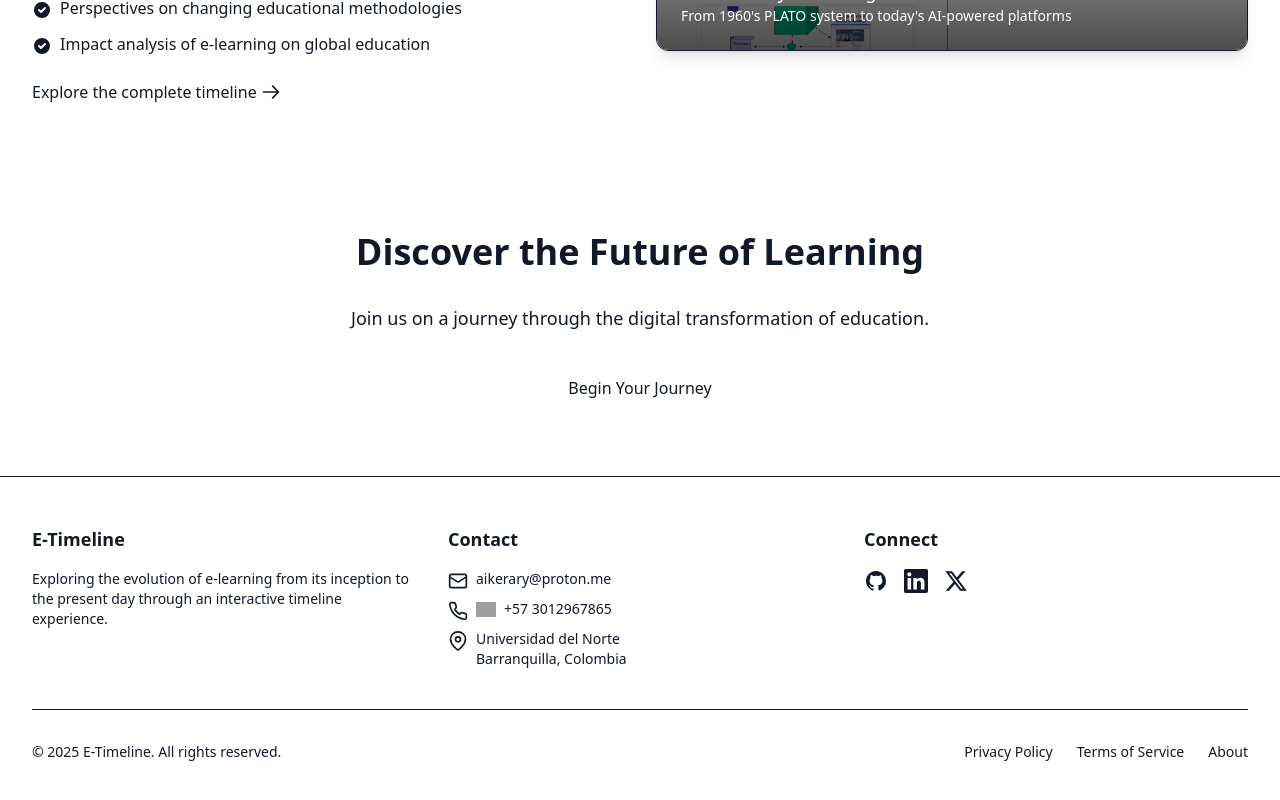
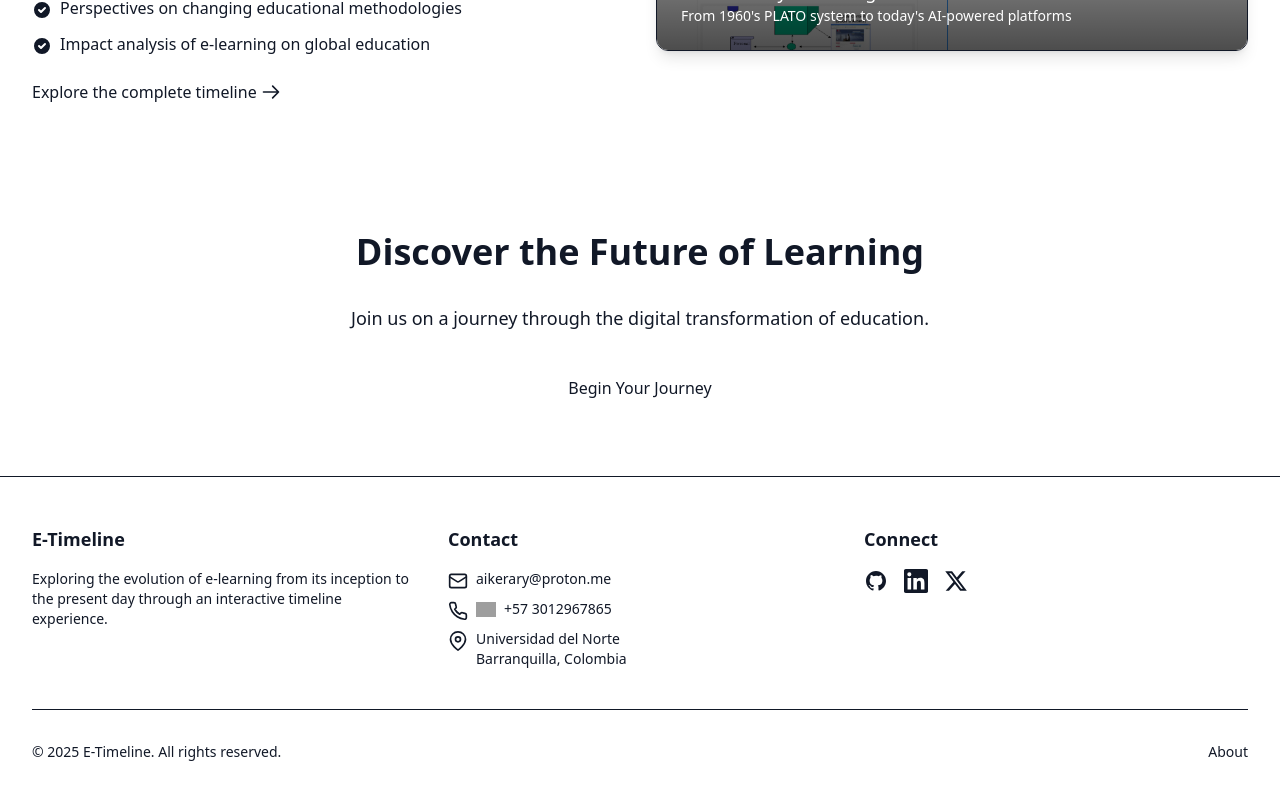
Before and after one commit to aikerary/E-timeline, a React (Vite) app: page / in a window 1280 px wide. Shown: the part 1574-2374 px from the top of the page. Built offline with nearby package versions, Linux system fonts and the light colour scheme; grey boxes are pictures that could not be loaded.

Commit message:
feat: remove Privacy Policy and Terms of Service links from Footer component

```diff
--- a/src/components/Footer.tsx
+++ b/src/components/Footer.tsx
@@ -115,12 +115,6 @@ const Footer = () => {
             © {currentYear} E-Timeline. All rights reserved.
           </p>
           <div className="flex space-x-6 text-sm">
-            <a href="/privacy" className="text-text-tertiary hover:text-primary-600 transition-colors">
-              Privacy Policy
-            </a>
-            <a href="/terms" className="text-text-tertiary hover:text-primary-600 transition-colors">
-              Terms of Service
-            </a>
             <a href="/about" className="text-text-tertiary hover:text-primary-600 transition-colors">
               About
             </a>
```
